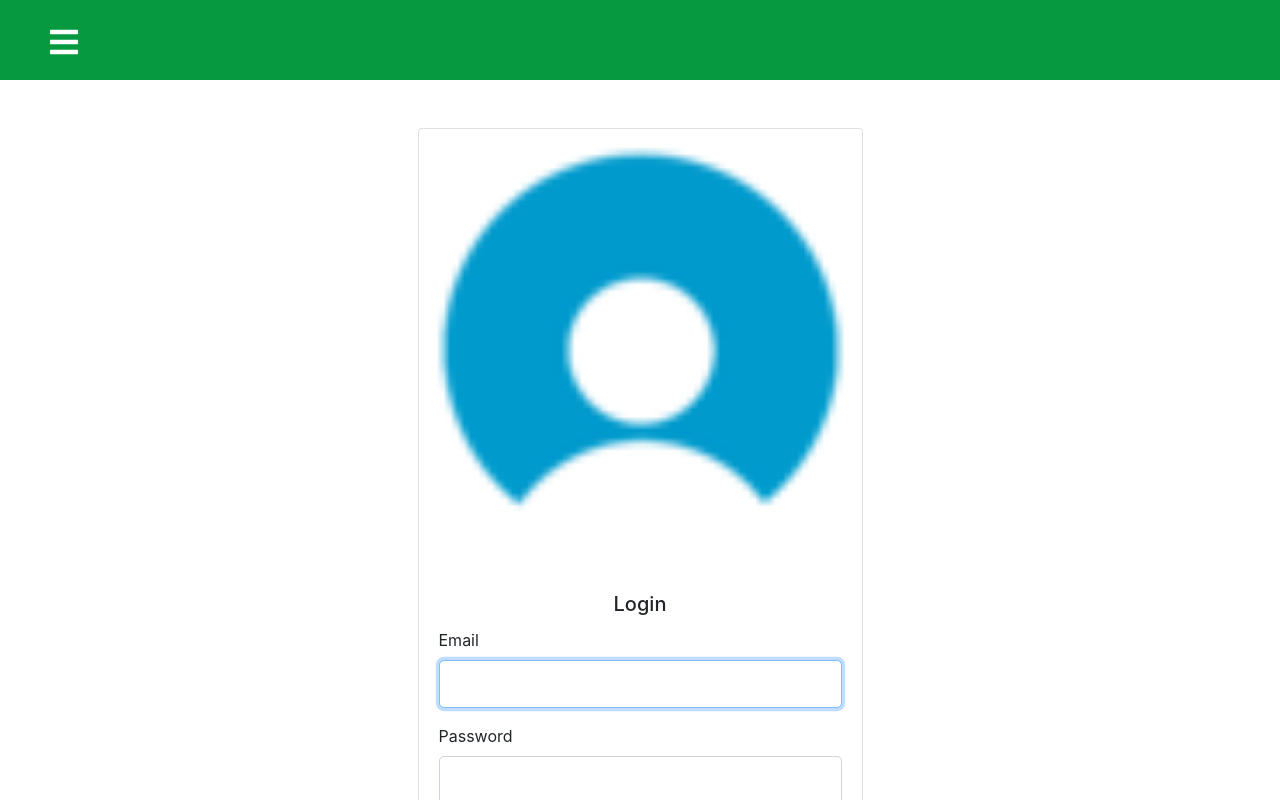
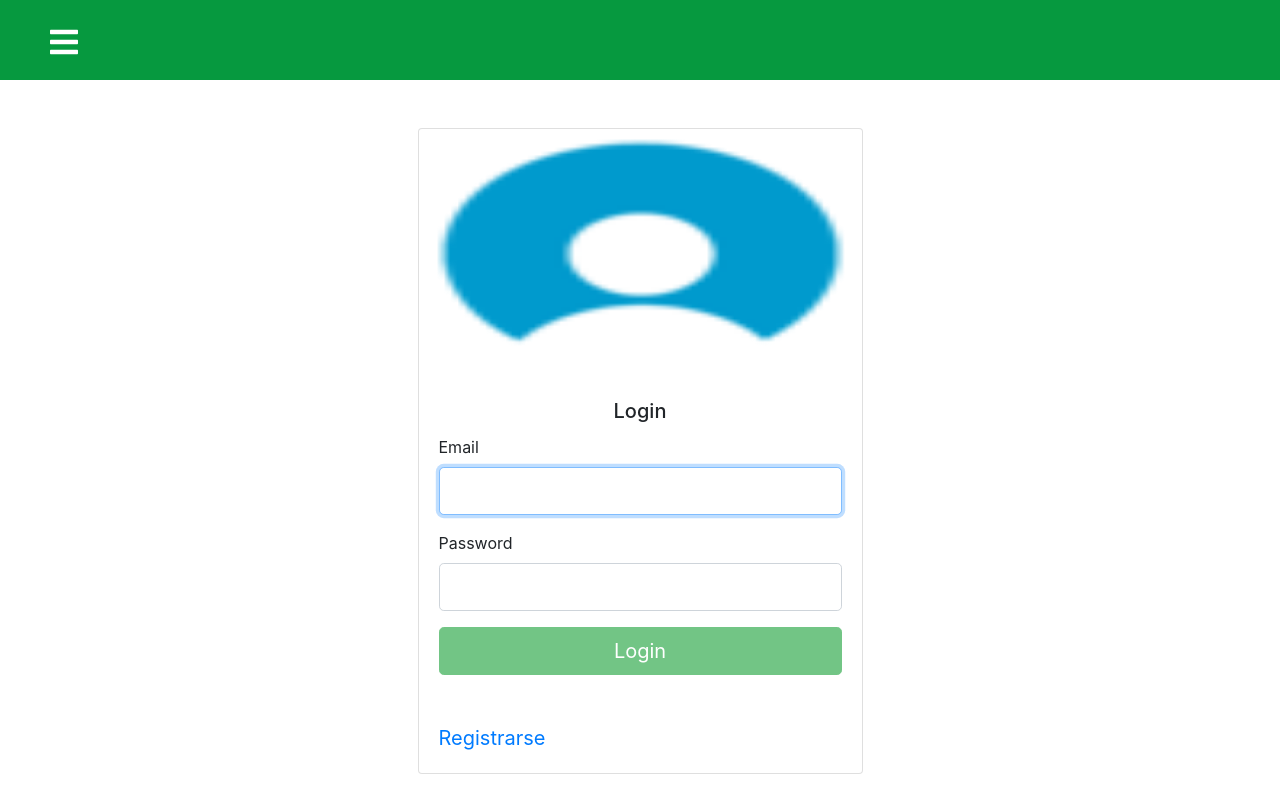
Before and after one commit to javier12casta/notasapp, a React (Create React App) app: page /login in a window 1280 px wide. Shown: the top 800 px of the page. Built offline with nearby package versions, Linux system fonts and the light colour scheme.

Commit message:
login img

```diff
--- a/src/pages/login.tsx
+++ b/src/pages/login.tsx
@@ -30,7 +30,7 @@ export default function Login() {
             <div className="row">
                 <div className="col-sm-9 col-md-7 col-lg-5 mx-auto">
                     <div className="card my-5">
-                        <Card.Img src="Ilogin.png" />
+                        <Card.Img src="Ilogin.png" width={150} height={250}/>
                         <div className="card-body">
                             <h5 className="card-title text-center">Login</h5>
                                <Form onSubmit={handleSubmit}>
```
Also changed, not shown: 1 other file (tests, documents, lock files or other folders).
